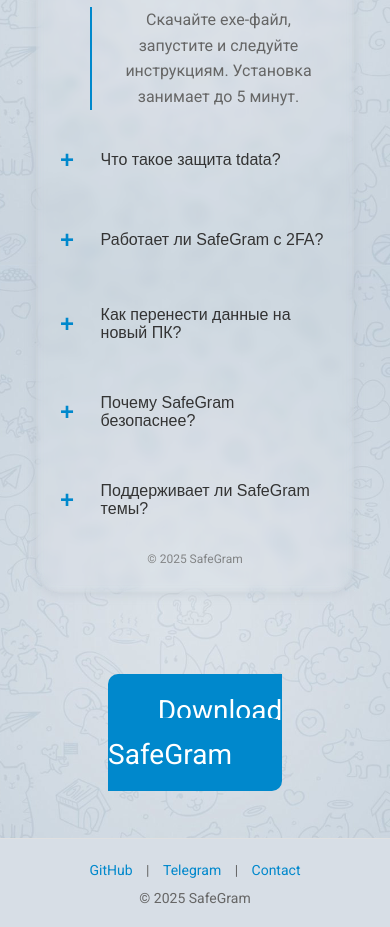
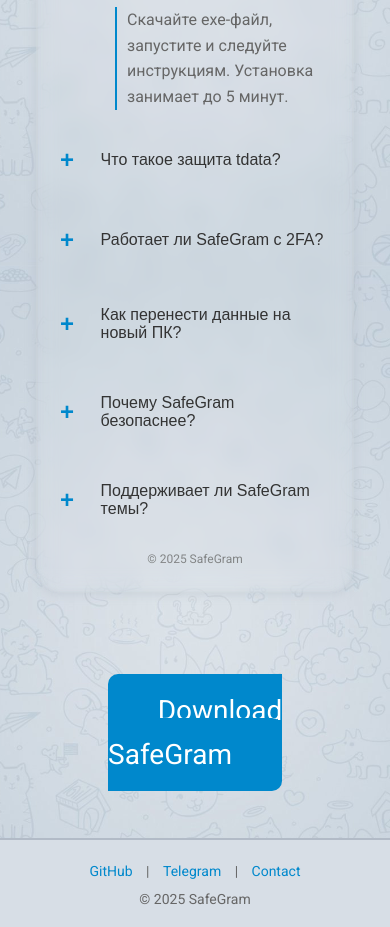
Before and after one commit to support-dev-ops/safegram, a plain HTML site: page index.html in a window 390 px wide. Shown: the part 1064-1991 px from the top of the page. Drawn offline with Linux system fonts and the light colour scheme.

Commit message:
Update style.css

```diff
--- a/style.css
+++ b/style.css
@@ -6,13 +6,12 @@
     --bg-color: hsl(var(--base-hue) 25% 25%);
     --text-color: hsl(var(--base-hue) 40% 25%);
 
-    --card-width: 1000px;
     --card-height: auto;
     --card-padding: 2.25rem;
     --card-corner-radius: 1.5rem;
-    --card-bg-blur-amount: 5px; /* Изменено на 5px */
+    --card-bg-blur-amount: 10px;
     --card-shadow:
-        0 0 0.5rem 2px hsl(214 16% 74% / 35%), /* Более тёмный оттенок #b0b7c2 */
+        0 0 0.5rem 2px hsl(214 16% 74% / 35%), /* Цвет #b0b7c2 */
         inset 0 0 0.1rem hsl(214 16% 74% / 20%),
         inset 0 0 0.2rem 0.1rem hsl(214 16% 74% / 15%),
         inset 0 0 0.3rem 0.2rem hsl(214 16% 74% / 10%);
@@ -37,7 +36,7 @@
     background-image: url('background-pattern.jpg');
     background-repeat: repeat;
     background-position: center;
-    background-size: 425px; /* Изменено на 425px */
+    background-size: 425px;
 }
 
 p {
@@ -156,7 +155,7 @@
 }
 
 .faq-body {
-    max-width: var(--card-width);
+    width: 950px;
     min-height: var(--card-height);
     padding: var(--card-padding);
     border-radius: var(--card-corner-radius);
@@ -240,17 +239,18 @@
 .accordion-content {
     max-height: 0;
     overflow: hidden;
-    transition: max-height 0.5s ease-in-out, padding 0.5s ease-in-out;
+    transition: max-height 0.3s ease-in-out, padding 0.3s ease-in-out;
     border-left: none;
     padding-left: 0;
     margin-left: 0;
+    text-align: left; /* Добавлено для выравнивания текста влево */
 }
 
 .accordion-item.open .accordion-content {
     max-height: 500px;
     border-left: 2px solid #0088CC;
-    padding-left: 25px;
-    margin-left: 55px;
+    padding-left: 10px; /* Уменьшено для текста ближе к линии */
+    margin-left: 55px; /* Сохранено, чтобы не двигать линию */
     margin-top: 10px;
 }
 
@@ -288,6 +288,7 @@
     }
     .faq-body {
         --card-padding: 1.5rem;
+        width: 100%;
     }
     .faq-title {
         font-size: 22px;
@@ -296,8 +297,8 @@
         font-size: 16px;
     }
     .accordion-item.open .accordion-content {
-        margin-left: 30px;
-        padding-left: 15px;
+        margin-left: 55px;
+        padding-left: 10px;
     }
     .accordion-icon {
         font-size: 1.5em;
@@ -329,7 +330,7 @@
     padding: 20px;
     font-size: 14px;
     color: #666666;
-    border-top: 1px solid #E0E0E0;
+    border-top: 2px solid hsl(214 16% 74%);
     margin-top: auto;
     background-color: #d7dee6;
     z-index: 1;
```
